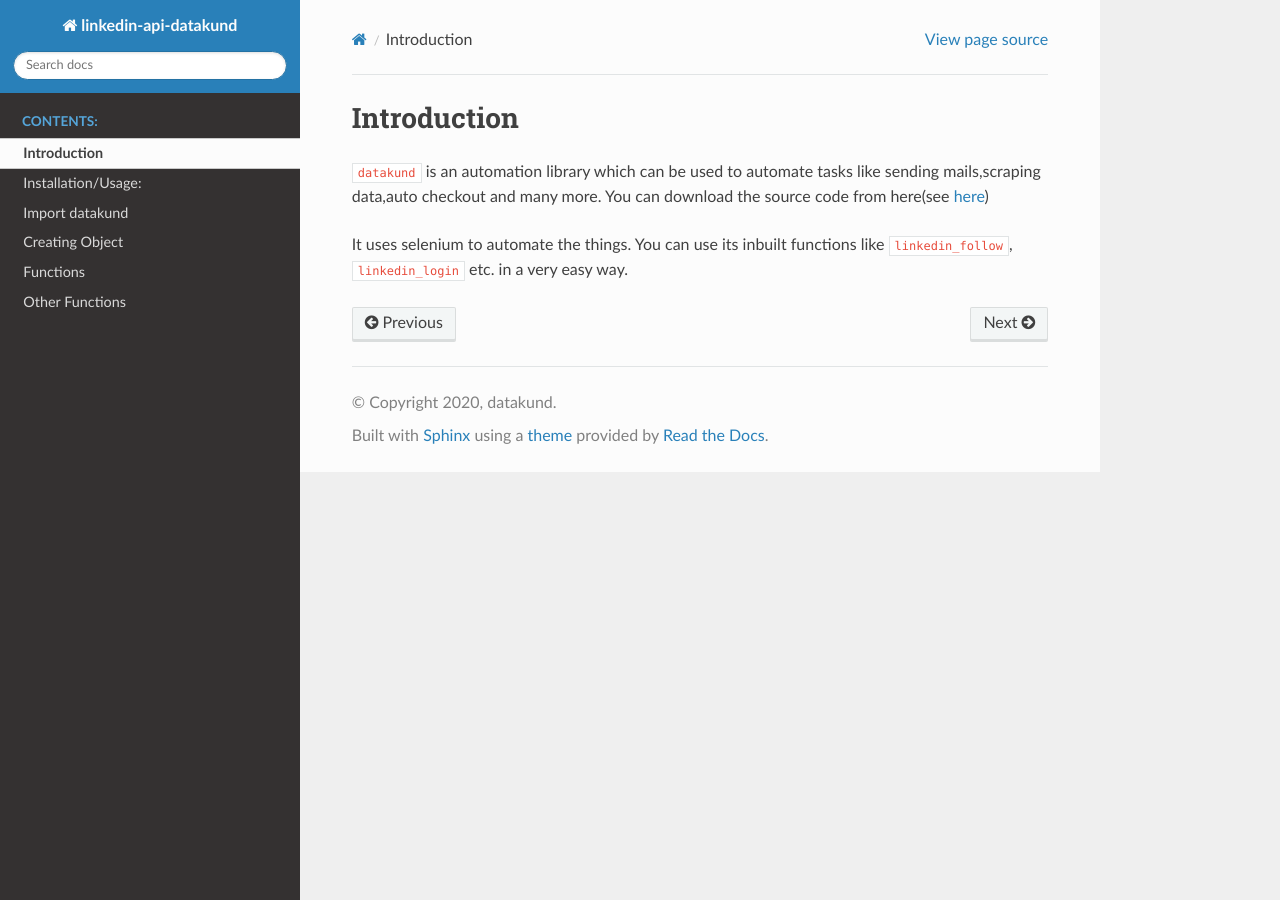
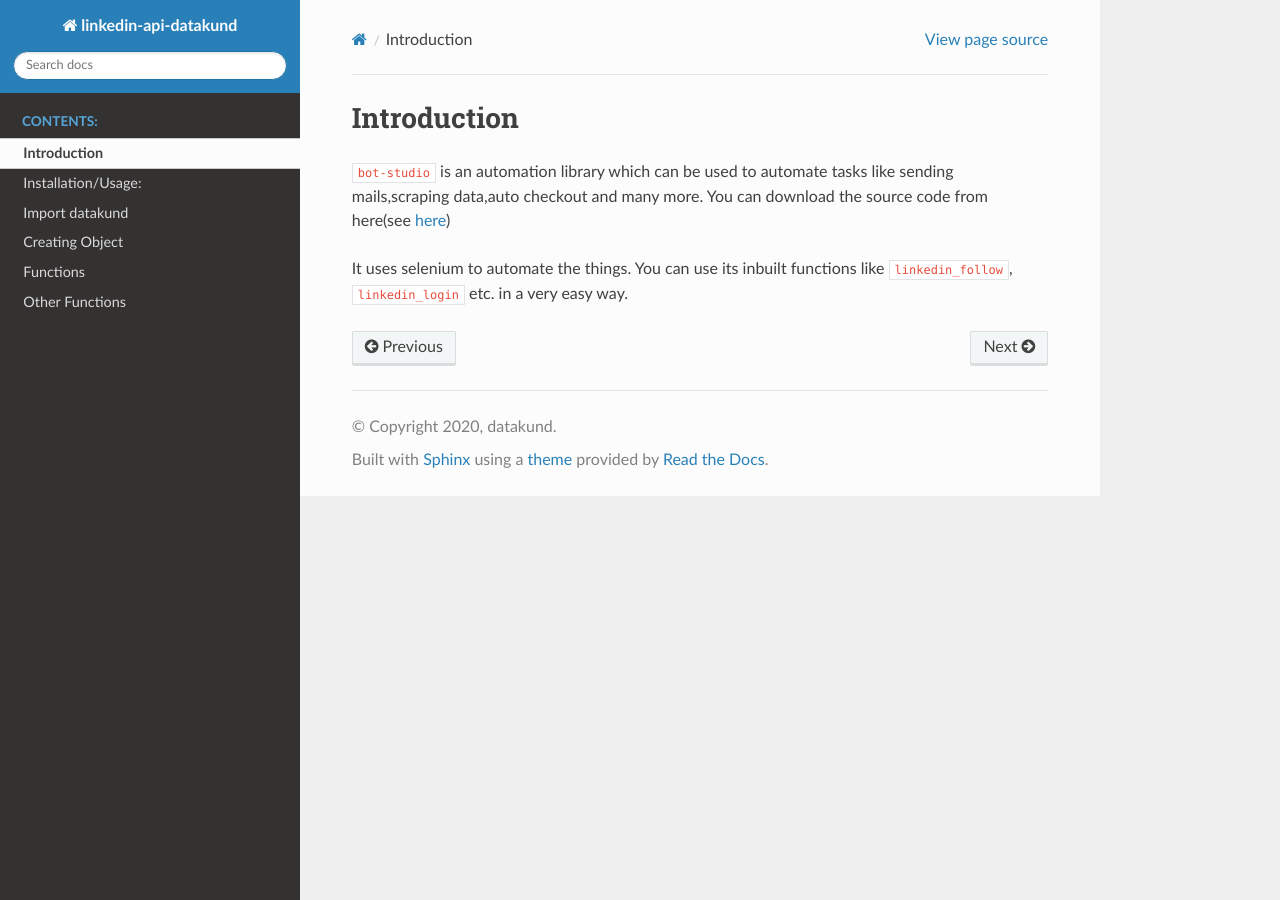
Before and after one commit to datakund/linkedin-api-datakund, a Sphinx documentation site: the page built from Docs/source/intro.rst, in a window 1280 px wide. Built offline with Sphinx 7.4.7 and the Read the Docs theme 2.0.0, drawn with Linux system fonts in a browser that asks for light colours.

Commit message:
Update intro.rst

```diff
--- a/Docs/source/intro.rst
+++ b/Docs/source/intro.rst
@@ -1,6 +1,6 @@
 Introduction
 ***************************
 
-``datakund`` is an automation library which can be used to automate tasks like sending mails,scraping data,auto checkout and many more. You can download the source code from here(see `here <https://github.com/datakund/linkedin-api-datakund>`_)
+``bot-studio`` is an automation library which can be used to automate tasks like sending mails,scraping data,auto checkout and many more. You can download the source code from here(see `here <https://github.com/datakund/linkedin-api-datakund>`_)
 
 It uses selenium to automate the things. You can use its inbuilt functions like ``linkedin_follow``, ``linkedin_login`` etc. in a very easy way.
```
